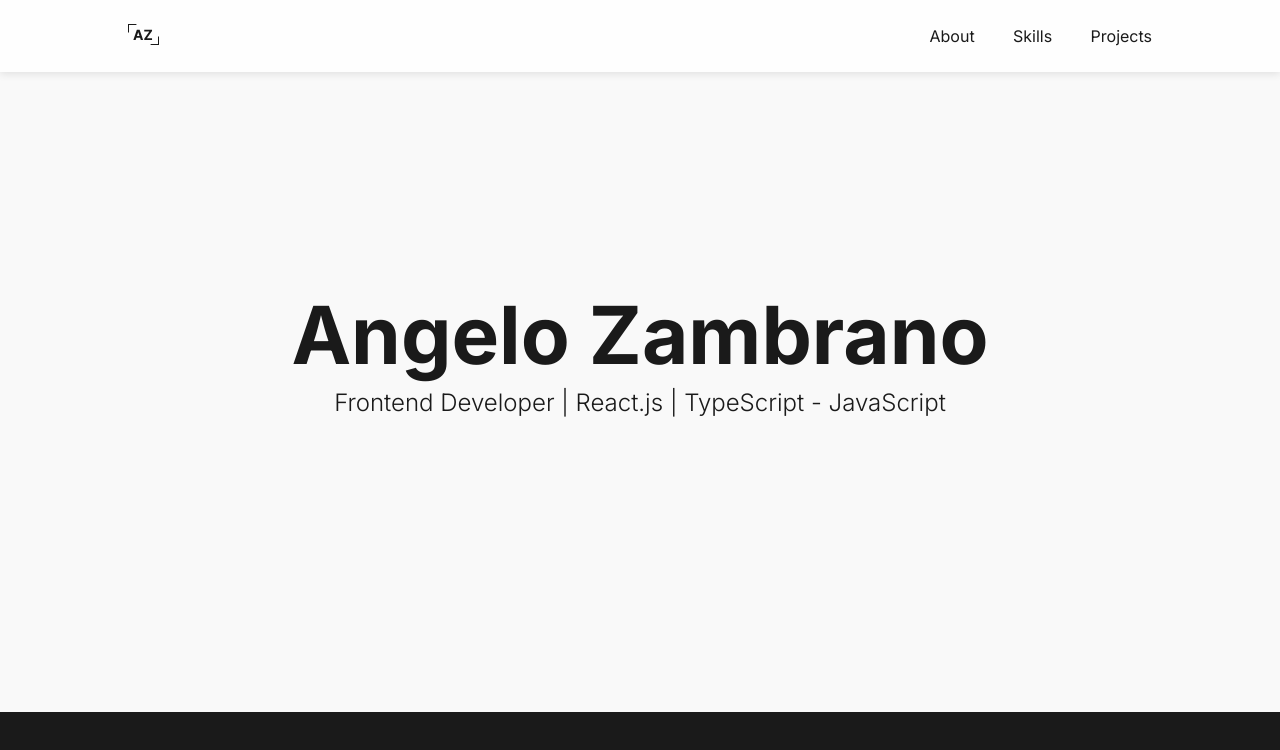
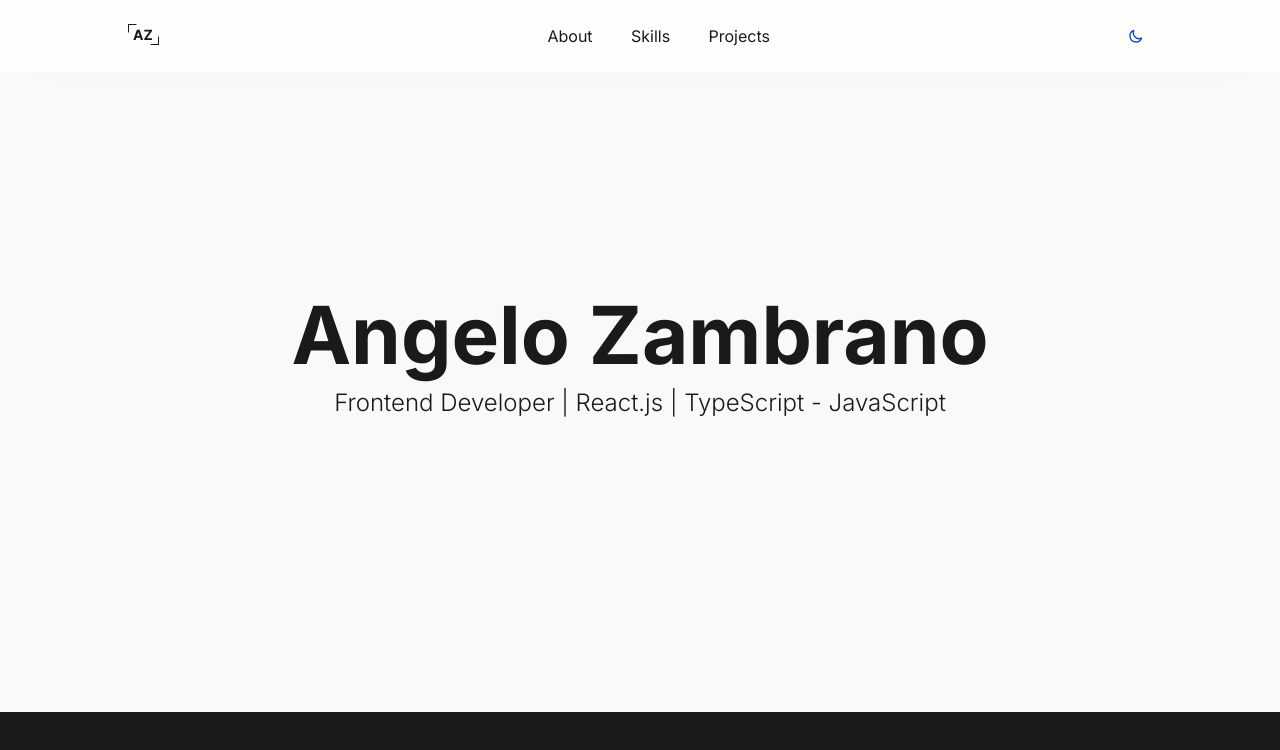
Before and after one commit to angelozdev/personal-portfolio, a Next.js app: page / in a window 1280 px wide. Shown: the top 750 px of the page. Built offline with nearby package versions, Linux system fonts and the light colour scheme.

Commit message:
fix: merge

```diff
--- a/components/Header/header.styles.ts
+++ b/components/Header/header.styles.ts
@@ -4,7 +4,7 @@ import { colors } from "styles/theme";
 export const Container = styled.header`
   width: 100%;
   padding: max(1.5rem, 2vh) 0;
-  box-shadow: 0px 0.1rem 0.5rem rgba(0, 0, 0, 0.1);
+  box-shadow: 0px 1rem 2rem -2rem rgba(0, 0, 0, 0.1);
   position: sticky;
   top: 0;
   right: 0;
@@ -38,6 +38,16 @@ export const Item = styled.li`
 
 export const Anchor = styled.a``;
 
+export const Button = styled.button`
+  display: flex;
+  justify-content: center;
+  align-items: center;
+  background-color: transparent;
+  border: none;
+  padding: 0.25rem 0.5rem;
+  cursor: pointer;
+`;
+
 export default {
   Container,
   Content,
@@ -46,4 +56,5 @@ export default {
   ItemList,
   Item,
   Anchor,
+  Button,
 };
--- a/components/Header/index.tsx
+++ b/components/Header/index.tsx
@@ -2,6 +2,7 @@ import * as React from "react";
 
 /* Components */
 import { Wrapper } from "components";
+import { Logo, Moon, Sun } from "components/Icons";
 
 /* Styles */
 import {
@@ -12,19 +13,24 @@ import {
   ItemList,
   Item,
   Anchor,
+  Button,
 } from "./header.styles";
-import { Logo } from "components/Icons";
+import { colors, colorsDark } from "styles/theme";
 
 /* Fixtures */
 import { navigation } from "fixtures";
 
+/* Context */
+import DarkModeContext from "context/darkMode/context";
+
 function Header() {
+  const { isDark, setIsDark } = React.useContext(DarkModeContext);
   return (
     <Container>
       <Wrapper>
         <Content>
           <Anchor href="#">
-            <Logo />
+            <Logo fill={isDark ? colorsDark.text : colors.text} />
           </Anchor>
 
           <Navigation>
@@ -41,6 +47,13 @@ function Header() {
               )}
             </ItemList>
           </Navigation>
+          <Button onClick={() => setIsDark(!isDark)}>
+            {isDark ? (
+              <Sun width="1rem" color={colors.yellow} />
+            ) : (
+              <Moon width="1rem" color={colors.blue} />
+            )}
+          </Button>
         </Content>
       </Wrapper>
     </Container>
--- /dev/null
+++ b/components/Icons/Moon.tsx
@@ -0,0 +1,23 @@
+import * as React from "react";
+
+function Moon(props: React.SVGAttributes<HTMLOrSVGElement>) {
+  return (
+    <svg
+      xmlns="http://www.w3.org/2000/svg"
+      fill="none"
+      viewBox="0 0 24 24"
+      stroke="currentColor"
+      {...props}
+    >
+      <path
+        strokeLinecap="round"
+        strokeLinejoin="round"
+        strokeWidth={2}
+        d="M20.354 15.354A9 9 0 018.646 3.646 9.003 9.003 0 0012 21a9.003 9.003 0 008.354-5.646z"
+        {...props}
+      />
+    </svg>
+  );
+}
+
+export default Moon;
--- /dev/null
+++ b/components/Icons/Sun.tsx
@@ -0,0 +1,23 @@
+import * as React from "react";
+
+function Sun(props: React.SVGAttributes<HTMLOrSVGElement>) {
+  return (
+    <svg
+      xmlns="http://www.w3.org/2000/svg"
+      fill="none"
+      viewBox="0 0 24 24"
+      stroke="currentColor"
+      {...props}
+    >
+      <path
+        strokeLinecap="round"
+        strokeLinejoin="round"
+        strokeWidth={2}
+        d="M12 3v1m0 16v1m9-9h-1M4 12H3m15.364 6.364l-.707-.707M6.343 6.343l-.707-.707m12.728 0l-.707.707M6.343 17.657l-.707.707M16 12a4 4 0 11-8 0 4 4 0 018 0z"
+        {...props}
+      />
+    </svg>
+  );
+}
+
+export default Sun;
--- a/components/Icons/index.ts
+++ b/components/Icons/index.ts
@@ -1 +1,3 @@
 export { default as Logo } from "./Logo";
+export { default as Sun } from "./Sun";
+export { default as Moon } from "./Moon";
--- /dev/null
+++ b/context/darkMode/context.ts
@@ -0,0 +1,10 @@
+import * as React from "react";
+
+interface Context {
+  isDark: boolean;
+  setIsDark: React.Dispatch<React.SetStateAction<boolean>>;
+}
+
+export const DarkModeContext = React.createContext<Context>(null);
+
+export default DarkModeContext;
--- /dev/null
+++ b/context/darkMode/provider.tsx
@@ -0,0 +1,14 @@
+import * as React from "react";
+import { DarkModeContext } from "./context";
+
+function DarkModeProvider({ children }) {
+  const [isDark, setIsDark] = React.useState<boolean>(false);
+
+  return (
+    <DarkModeContext.Provider value={{ isDark, setIsDark }}>
+      {children}
+    </DarkModeContext.Provider>
+  );
+}
+
+export default DarkModeProvider;
--- a/pages/_app.tsx
+++ b/pages/_app.tsx
@@ -4,7 +4,12 @@ import * as React from "react";
 import "normalize.css";
 import { globals } from "styles";
 import { Global } from "@emotion/react";
+
+/* Next */
 import Head from "next/head";
+
+/* Context */
+import DarkModeProvider from "context/darkMode/provider";
 
 function MyApp({ Component, pageProps }) {
   return (
@@ -16,8 +21,10 @@ function MyApp({ Component, pageProps }) {
           rel="stylesheet"
         />
       </Head>
-      <Global styles={globals} />
-      <Component {...pageProps} />
+      <DarkModeProvider>
+        <Global styles={globals} />
+        <Component {...pageProps} />
+      </DarkModeProvider>
     </React.Fragment>
   );
 }
--- a/pages/index.tsx
+++ b/pages/index.tsx
@@ -6,7 +6,15 @@ import Head from "next/head";
 /* Components */
 import { Header, Hero, Main } from "components";
 
+/* Styles */
+import { ThemeProvider } from "@emotion/react";
+import { theme } from "styles/";
+
+/* Contexts */
+import DarkModeContext from "context/darkMode/context";
+
 export default function Home() {
+  const { isDark } = React.useContext(DarkModeContext);
   return (
     <React.Fragment>
       <Head>
@@ -14,8 +22,10 @@ export default function Home() {
         <link rel="icon" href="/favicon.ico" />
       </Head>
 
+      <ThemeProvider
+        theme={{ colors: isDark ? theme.colorsDark : theme.colors }}
+      >
         <Header />
-
         <Main>
           <Hero />
           <div
@@ -23,6 +33,7 @@ export default function Home() {
             style={{ backgroundColor: "#1a1a1a", minHeight: "100vh" }}
           />
         </Main>
+      </ThemeProvider>
     </React.Fragment>
   );
 }
--- a/styles/index.ts
+++ b/styles/index.ts
@@ -1 +1,2 @@
 export { default as globals } from "./globals";
+export { default as theme } from "./theme";
--- a/styles/theme.ts
+++ b/styles/theme.ts
@@ -1,7 +1,18 @@
 export type screens = "640px" | "768px" | "1024px" | "1280px" | "1536px";
 
-export enum colors {
-  text = "#1a1a1a",
-  "bg-100" = "#fefefefe",
-  "bg-200" = "#f9f9f9f9",
-}
+export const colors = {
+  text: "#1a1a1a",
+  "bg-100": "#fefefefe",
+  "bg-200": "#f9f9f9f9",
+  yellow: "#ffb963",
+  blue: "#084ac3",
+};
+
+export const colorsDark = {
+  ...colors,
+  text: colors["bg-100"],
+  "bg-100": "#1f1f1f",
+  "bg-200": colors.text,
+};
+
+export default { colors, colorsDark };
```
Lines whose indentation alone changed are shown as unchanged.
